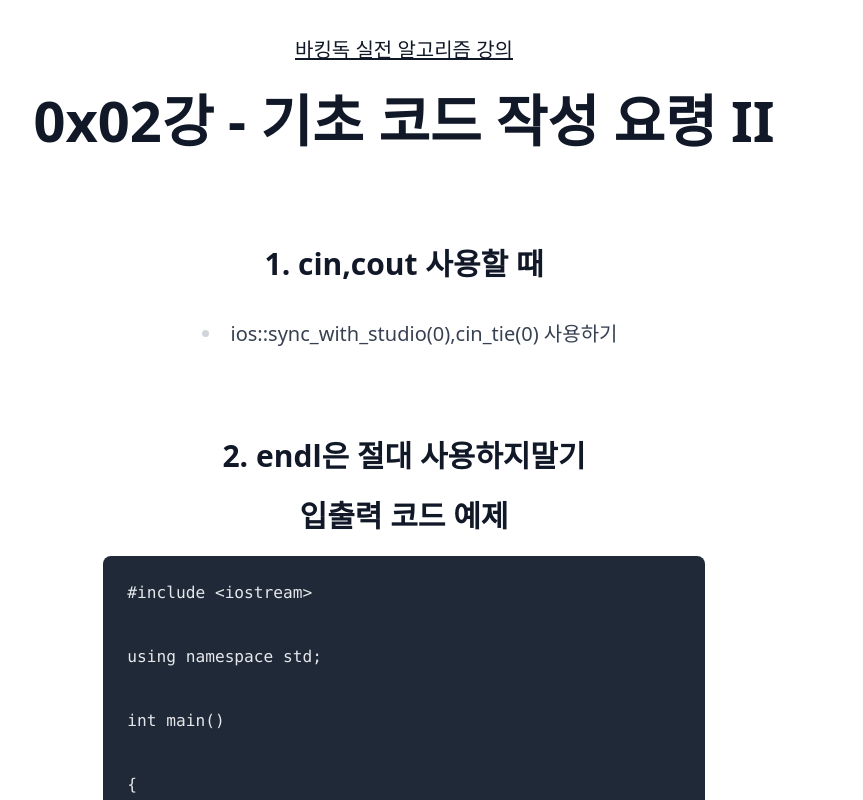
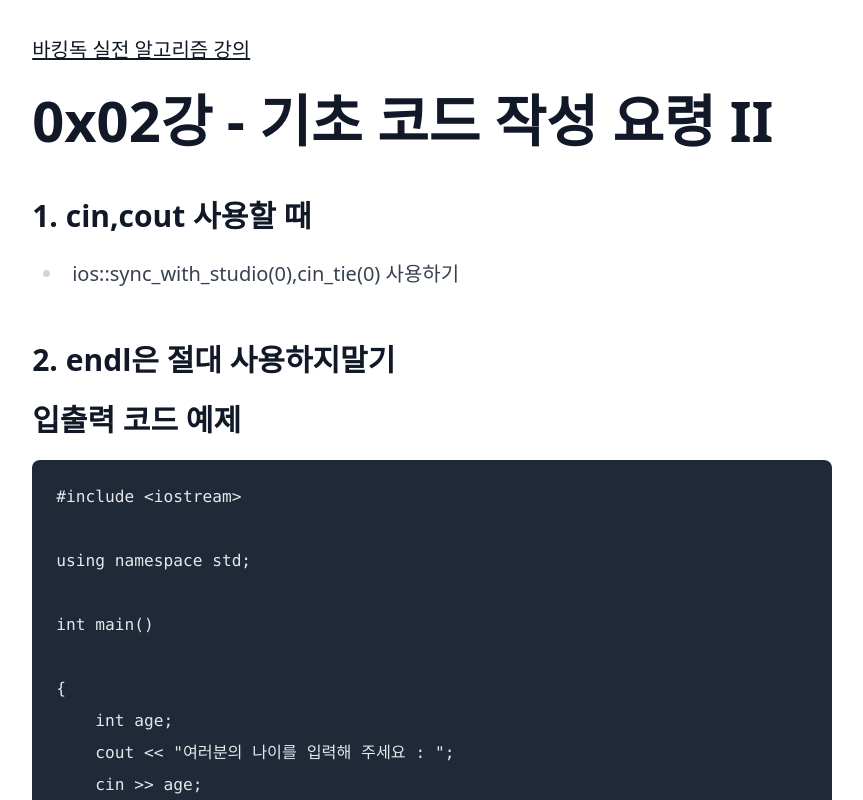
Before and after one commit to AJeonghyun/blog, a React (Vite) app: page /post/1 in a window 1280 px wide. Shown: the top 800 px of the page, without its empty margins (236-1099 px from the left). Built offline with nearby package versions, Linux system fonts and the light colour scheme.

Commit message:
modified post page

```diff
--- a/src/components/PostPage/PostPage.jsx
+++ b/src/components/PostPage/PostPage.jsx
@@ -45,8 +45,10 @@ const PostPage = () => {
   const MDXContentComponent = mdxContent; // 동적으로 로드된 MDX 콘텐츠를 설정
 
   return (
-    <div className="p-8 flex flex-col items-center w-[90%] max-w-screen-2xl mx-auto prose prose-xl prose-code:max-w-full prose-pre:max-w-full dark:prose-invert dark:bg-black">
-      <MDXContentComponent /> {/* MDX 콘텐츠 렌더링 */}
+    <div className="p-8 flex flex-col items-center w-[90%] max-w-screen-2xl mx-auto">
+      <div className="prose prose-xl text-left w-full prose-code:max-w-none prose-pre:w-[50rem] prose-pre:overflow-x-auto dark:prose-invert dark:bg-black">
+        <MDXContentComponent /> {/* MDX 콘텐츠 렌더링 */}
+      </div>
     </div>
   );
 };
--- a/tailwind.config.js
+++ b/tailwind.config.js
@@ -12,14 +12,10 @@ export default {
             'h1, h2, h3, h4, h5, h6': {
               marginTop: '0.5rem',
               marginBottom: '0.5rem',
+              textAlign: 'left',
             },
             p: {
               marginBottom: '1rem',
-            },
-            pre: {
-              maxWidth: 'none', // 코드 블록의 최대 너비 제거
-              whiteSpace: 'pre-wrap', // 줄바꿈 허용
-              wordBreak: 'break-word', // 긴 코드 줄 브레이크
             },
           },
         },
```
Also changed, not shown: src/posts/post2.mdx (+2 -2 lines).
